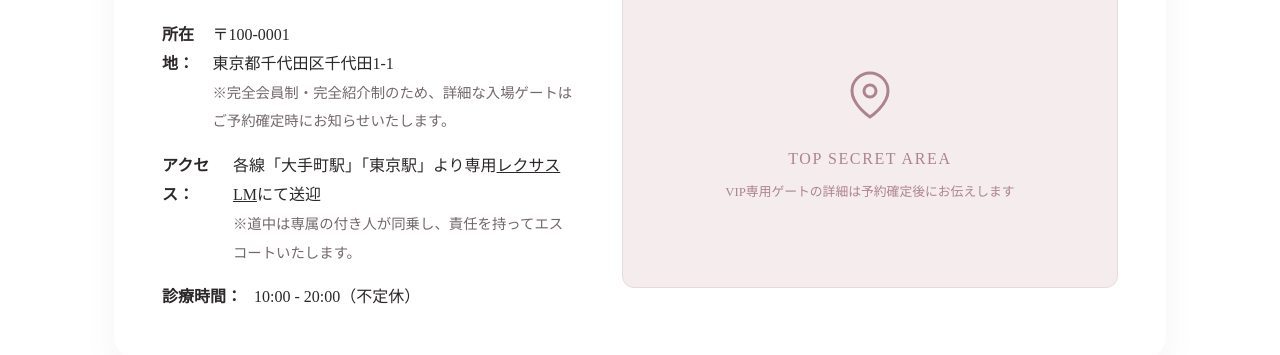
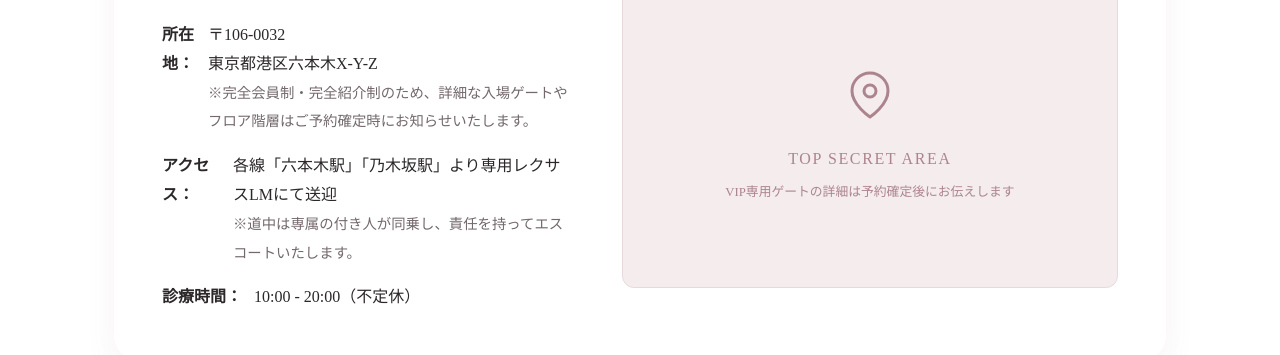
Before and after one commit to rikunomeadoo-ui/-AestheticPsychiatry, a plain HTML site: page access.html in a window 1280 px wide. Shown: the part 445-800 px from the top of the page. Drawn offline with nearby package versions, Linux system fonts and the light colour scheme.

Commit message:
Add disclaimer and remove parody elements

```diff
--- a/access.html
+++ b/access.html
@@ -46,14 +46,12 @@
                             LUXE MIND CLINIC</h3>
                         <p style="margin-bottom: 16px; display: flex; align-items: flex-start; gap: 12px;">
                             <strong>所在地：</strong>
-                            <span>〒100-0001<br>東京都千代田区千代田1-1<br><span
-                                    style="font-size: 0.9rem; color: var(--text-muted);">※完全会員制・完全紹介制のため、詳細な入場ゲートはご予約確定時にお知らせいたします。</span></span>
+                            <span>〒106-0032<br>東京都港区六本木X-Y-Z<br><span
+                                    style="font-size: 0.9rem; color: var(--text-muted);">※完全会員制・完全紹介制のため、詳細な入場ゲートやフロア階層はご予約確定時にお知らせいたします。</span></span>
                         </p>
                         <p style="margin-bottom: 16px; display: flex; align-items: flex-start; gap: 12px;">
                             <strong>アクセス：</strong>
-                            <span>各線「大手町駅」「東京駅」より専用<a href="https://youtu.be/w8kwDGK2EvU?si=Z5tsmSQ6nfX4hDcj"
-                                    target="_blank" rel="noopener noreferrer"
-                                    style="color: inherit; text-decoration: underline;">レクサスLM</a>にて送迎<br>
+                            <span>各線「六本木駅」「乃木坂駅」より専用レクサスLMにて送迎<br>
                                 <span
                                     style="font-size: 0.9rem; color: var(--text-muted);">※道中は専属の付き人が同乗し、責任を持ってエスコートいたします。</span>
                             </span>
@@ -95,6 +93,7 @@
         </div>
         <div class="footer-bottom">
             <p>&copy; 2026 LUXE MIND CLINIC. All Rights Reserved.</p>
+            <p style="margin-top: 16px; font-size: 0.8rem; color: var(--text-muted);">※当サイトはフィクションであり、実在の人物・団体・施設とは一切関係ありません。</p>
         </div>
     </footer>
     <script src="script.js"></script>
```
Also changed, not shown: about.html (+1 -0 lines), contact.html (+1 -0 lines), faq.html (+1 -0 lines), index.html (+1 -0 lines), message.html (+1 -0 lines), price.html (+1 -0 lines), target.html (+1 -0 lines), treatment.html (+1 -0 lines).
